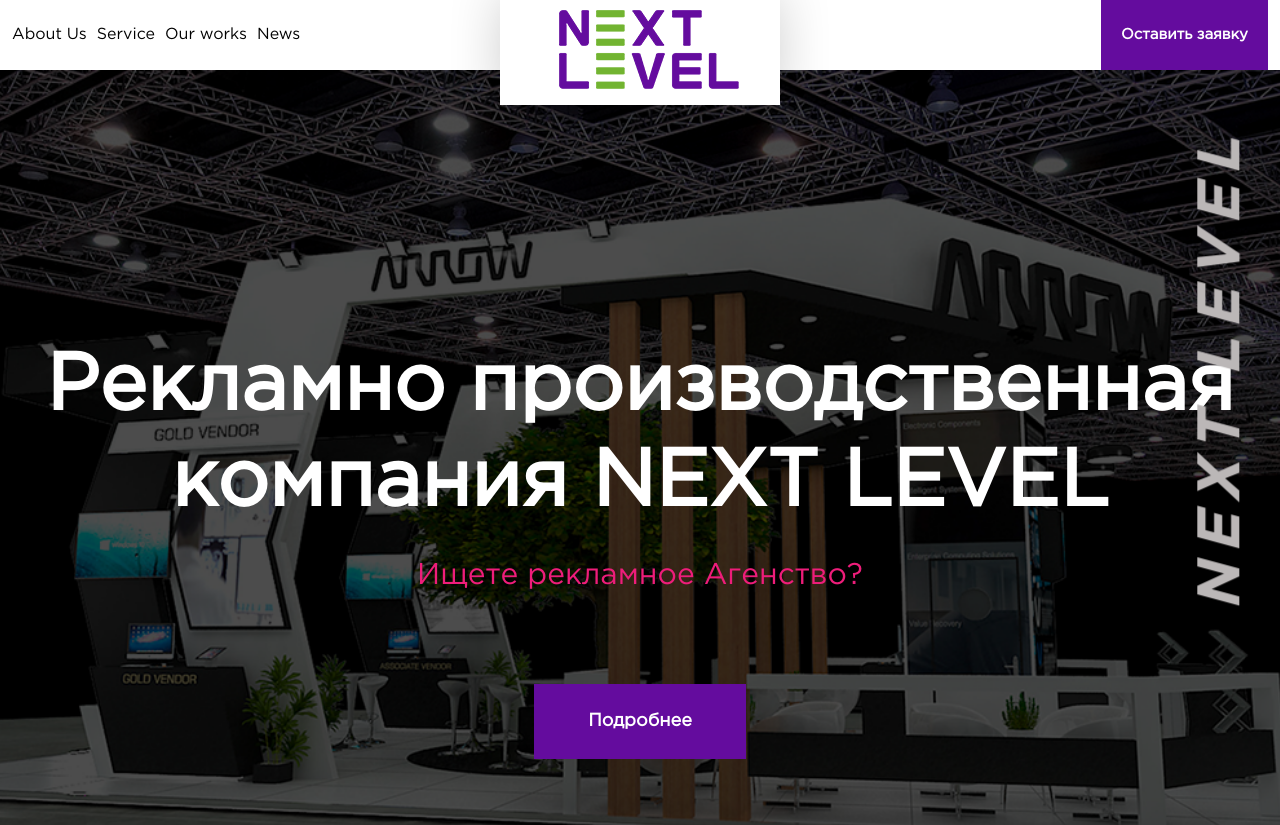
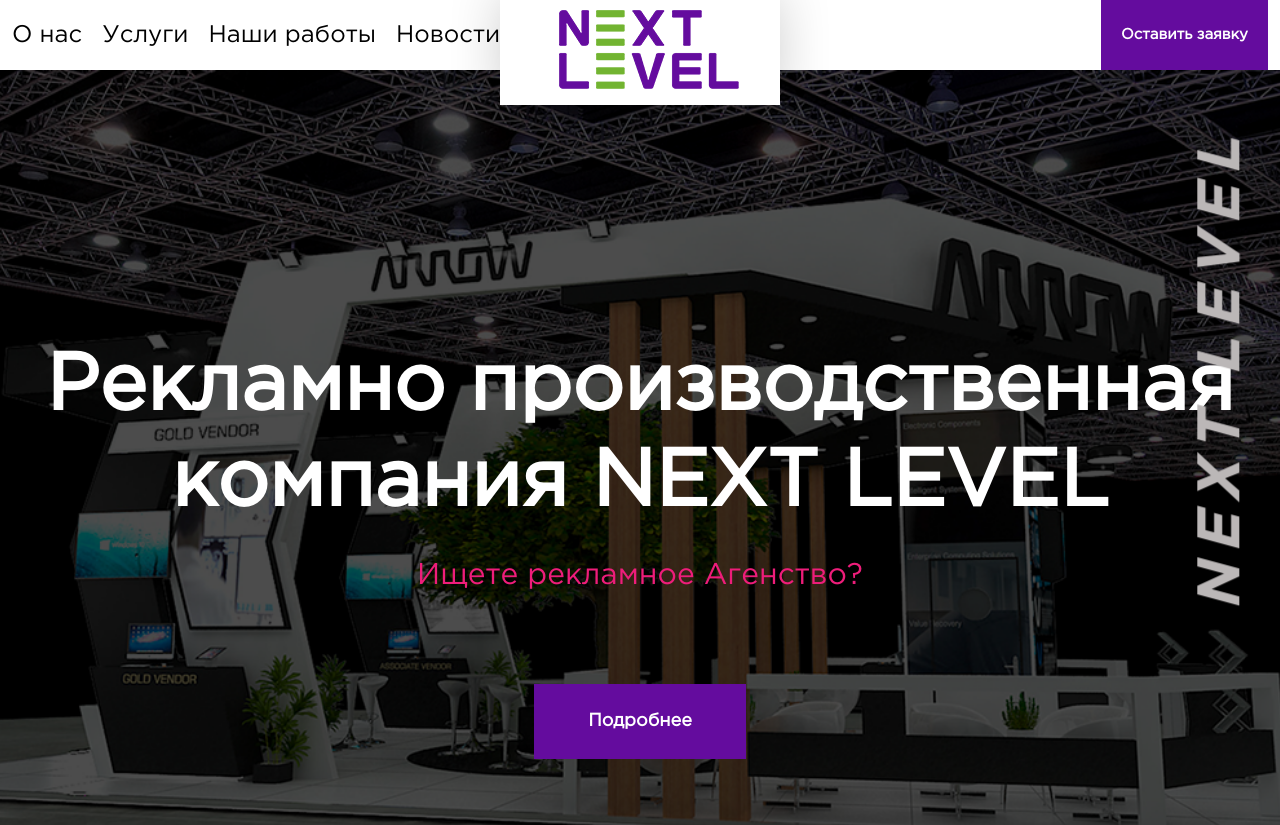
Before and after one commit to 7Davronbek/app-nextlevel-client, a React (Create React App) app: page / in a window 1280 px wide. Shown: the top 825 px of the page. Built offline with nearby package versions, Linux system fonts and the light colour scheme; a web font is replaced by a local one.

Commit message:
nextlevel-app

```diff
--- a/src/components/Menu.jsx
+++ b/src/components/Menu.jsx
@@ -8,10 +8,10 @@ const Menu = () => {
                     <div className="row">
                         <div className="col-12 d-flex align-items-center">
                             <div className='d-flex align-items-center menuWrap'>
-                                <a href="#aboutUs">About Us</a>
-                                <a href="#service">Service</a>
-                                <a href="#work">Our works</a>
-                                <a href="#news">News</a>
+                                <a href="#aboutUs">О нас</a>
+                                <a href="#service">Услуги</a>
+                                <a href="#work">Наши работы</a>
+                                <a href="#news">Новости</a>
                                 {/* <div className="burger">
                                     <span><img src="/assets/image/burger.png" alt="" /></span>
                                     MENU
--- a/src/styles/main.scss
+++ b/src/styles/main.scss
@@ -355,7 +355,8 @@ html {
 
                 a {
                     color: #000;
-                    margin-right: 10px;
+                    margin-right: 20px;
+                    font-size: 24px;
                 }
             }
 
```
